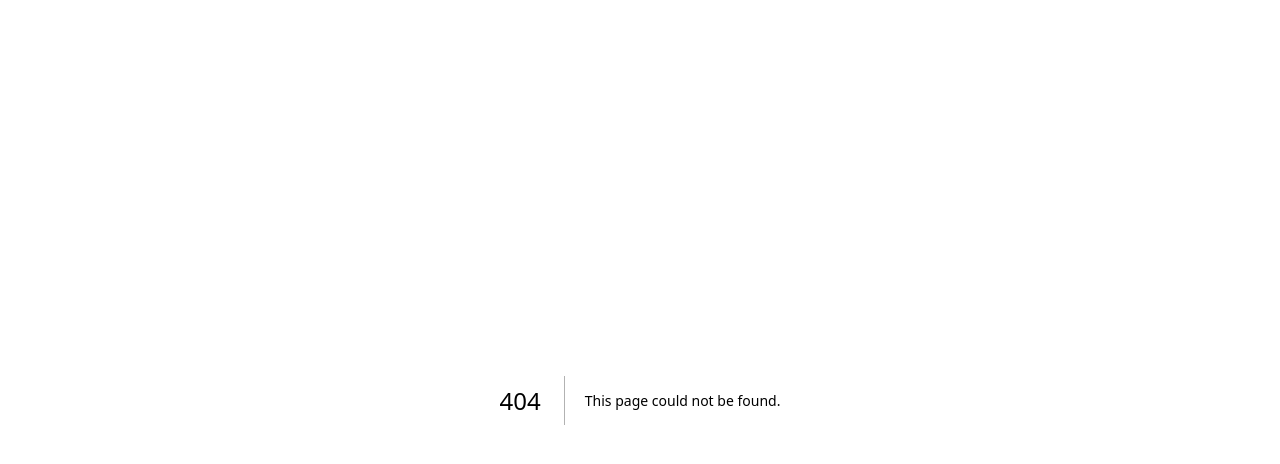
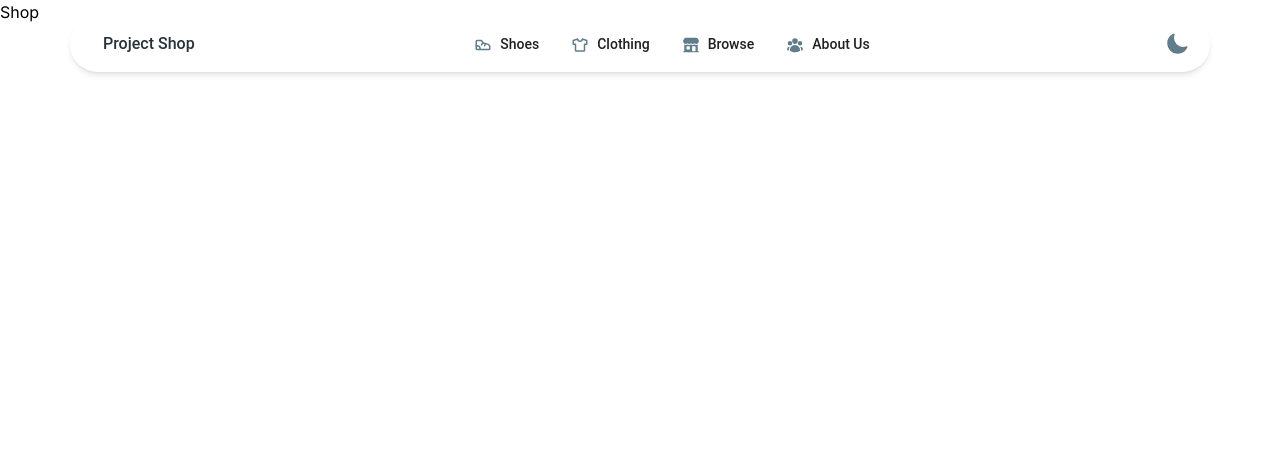
Before and after one commit to herveyyy/Project-shop-app, a Next.js app: page /browse in a window 1280 px wide. Before the commit this address had no page. Shown: the top 464 px of the page. Built offline with nearby package versions, Linux system fonts and the light colour scheme.

Commit message:
route somesome

```diff
--- /dev/null
+++ b/app/aboutus/page.js
@@ -0,0 +1,7 @@
+import React from "react";
+
+const AboutUs = () => {
+  return <div>AboutUs</div>;
+};
+
+export default AboutUs;
--- /dev/null
+++ b/app/browse/page.js
@@ -0,0 +1,7 @@
+"use client";
+import React from "react";
+const Browse = () => {
+  return <div>Shop</div>;
+};
+
+export default Browse;
--- a/app/layout.js
+++ b/app/layout.js
@@ -1,8 +1,9 @@
 import { Inter } from "next/font/google";
 import "./globals.css";
 import { ThemeProvider } from "../components/ClientSide.jsx";
+import { UserNavbar } from "@/components/UserNavbar";
 const inter = Inter({ subsets: ["latin"] });
-
+import NextTopLoader from "nextjs-toploader";
 export const metadata = {
   title: "Project Shop App",
   description: "My love, My Life",
@@ -10,15 +11,11 @@ export const metadata = {
 
 export default function RootLayout({ children }) {
   return (
-    <ThemeProvider>
     <html lang="en">
       <head>
         <meta name="application-name" content={metadata.title} />
         <meta name="apple-mobile-web-app-capable" content="yes" />
-          <meta
-            name="apple-mobile-web-app-status-bar-style"
-            content="default"
-          />
+        <meta name="apple-mobile-web-app-status-bar-style" content="default" />
         <meta name="apple-mobile-web-app-title" content={metadata.title} />
         <meta name="description" content={metadata.description} />
         <meta name="format-detection" content="telephone=no" />
@@ -31,10 +28,30 @@ export default function RootLayout({ children }) {
           href="/icons/apple-touch-icon.png"
         />
         <link rel="manifest" href="/manifest.json" />
-          <link rel="shortcut icon" href="/favicon.ico" />
+        <link rel="shortcut icon" href="/logo.png" />
       </head>
-        <body className={inter.className}>{children}</body>
+      <ThemeProvider>
+        <body className={inter.className}>
+          <header>
+            <NextTopLoader
+              className="fixed "
+              color="#2299DD"
+              initialPosition={0.08}
+              crawlSpeed={200}
+              height={3}
+              crawl={true}
+              showSpinner={true}
+              easing="ease"
+              speed={200}
+              shadow="0 0 10px #2299DD,0 0 5px #2299DD"
+            />
+            <div className=" fixed  w-full pt-2 md:pt-4  px-4 md:px-0 z-50">
+              <UserNavbar />
+            </div>
+          </header>
+          {children}
+        </body>
+      </ThemeProvider>
     </html>
-    </ThemeProvider>
   );
 }
--- a/app/page.jsx
+++ b/app/page.jsx
@@ -1,14 +1,23 @@
-import { UserNavbar } from "@/components/UserNavbar";
+"use client";
 import LandingPage from "@/pages/LandingPage";
+import Loading from "@/pages/Loading";
+import { useState, useEffect } from "react";
+import { Router } from "next/router";
 export default function Home() {
+  const [loading, setLoading] = useState(false);
+  useEffect(() => {
+    setLoading(true);
+    const handleComplete = () => {
+      setTimeout(() => setLoading(true), 3000); // 3000ms delay
+    };
+    handleComplete();
+  }, []);
   return (
-    <div className="">
-      <div className=" fixed  w-full pt-2 md:pt-4  px-4 md:px-0 z-50">
-        <UserNavbar />
-      </div>
-      <div className="">
+    <>
+      {!loading && <Loading />}
+      <div className={`${loading ? "opacity-100" : "opacity-0"} duration-700`}>
         <LandingPage />
       </div>
-    </div>
+    </>
   );
 }
--- a/components/UserNavbar.jsx
+++ b/components/UserNavbar.jsx
@@ -15,39 +15,53 @@ import {
 } from "./ClientSide";
 import React, { useState, useEffect } from "react";
 import { TbShoe, TbShirt } from "react-icons/tb";
+import { useRouter } from "next/navigation";
 
 const navListItems = [
   {
     label: "Shoes",
-    icon: TbShoe,
+    Icon: TbShoe,
+    link: "/browse",
+    productType: "shoes",
   },
   {
     label: "Clothing",
-    icon: TbShirt,
+    Icon: TbShirt,
+    link: "/browse",
+    productType: "cloths",
   },
   {
     label: "Browse",
-    icon: BuildingStorefrontIcon,
+    Icon: BuildingStorefrontIcon,
+    link: "/browse",
+    productType: "all",
   },
   {
     label: "About Us",
-    icon: UserGroupIcon,
+    Icon: UserGroupIcon,
+    link: "/aboutus",
   },
 ];
 
 function NavList() {
+  const router = useRouter();
+
   return (
     <ul className="mt-2 mb-4 flex flex-col gap-2 md:mb-0 md:mt-0 md:flex-row md:items-center ">
-      {navListItems.map(({ label, icon }, key) => (
+      {navListItems.map(({ label, Icon, link, productType }, key) => (
         <Typography
           key={label}
           as="icon"
           variant="small"
           color="gray"
           className="font-medium text-blue-gray-500"
+          onClick={() => {
+            console.log(productType);
+            router.push(link);
+          }}
         >
           <MenuItem className="flex items-center gap-2 md:rounded-full dark:text-white dark:hover:bg-gray-900">
-            {React.createElement(icon, { className: "h-[18px] w-[18px]" })}{" "}
+            {React.createElement(Icon, { className: "h-[18px] w-[18px]" })}
             <span className="text-gray-900 dark:!text-white"> {label}</span>
           </MenuItem>
         </Typography>
@@ -76,17 +90,19 @@ export function UserNavbar() {
       () => window.innerWidth >= 960 && setIsNavOpen(false)
     );
   }, []);
+  const router = useRouter();
 
   return (
     <Navbar className="backdrop-blur-md mx-auto max-w-screen-xl p-2 md:rounded-full md:pl-6 bg-white/70 dark:bg-black/70 dark:border-gray-800  sticky">
       <div className="relative mx-auto flex items-center justify-between text-blue-gray-900">
         <Typography
           as="a"
-          href="#"
+          onClick={() => router.push("/")}
           className="mr-4 ml-2 cursor-pointer py-1.5 font-medium md:w-[20%] w-40 dark:text-white"
         >
           Project Shop
         </Typography>
+
         <div className="hidden md:block md:w-[60%]">
           <div className="flex justify-center">
             <NavList />
--- a/package.json
+++ b/package.json
@@ -13,6 +13,7 @@
     "@material-tailwind/react": "^2.1.9",
     "next": "14.2.3",
     "next-pwa": "^5.6.0",
+    "nextjs-toploader": "^1.6.12",
     "react": "^18",
     "react-dom": "^18",
     "react-icons": "^5.2.1",
--- a/pages/LandingPage.jsx
+++ b/pages/LandingPage.jsx
@@ -2,6 +2,8 @@
 import Image from "next/image";
 import dynamic from "next/dynamic";
 import LandingImage from "../public/BG.jpg";
+import { Suspense } from "react";
+
 import { IconButton, BuildingStorefrontIcon } from "../components/ClientSide";
 const Typography = dynamic(
   () => import("../components/ClientSide").then((mod) => mod.Typography),
--- /dev/null
+++ b/pages/Loading.jsx
@@ -0,0 +1,18 @@
+"use client";
+import React from "react";
+import Logo from "@/public/logo.png";
+import Image from "next/image";
+
+const Loading = () => {
+  return (
+    <div className="w-screen h-screen absolute bg-white dark:bg-black z-50 ">
+      <div className="flex justify-center w-full h-full items-center">
+        <div className="w-24 h-24 animate-pulse">
+          <Image src={Logo} className="w-24 h-24" alt="hehe.png" />
+        </div>
+      </div>
+    </div>
+  );
+};
+
+export default Loading;
```
Also changed, not shown: app/logo.png (added), 1 other file (tests, documents, lock files or other folders). Lines whose indentation alone changed are shown as unchanged.
